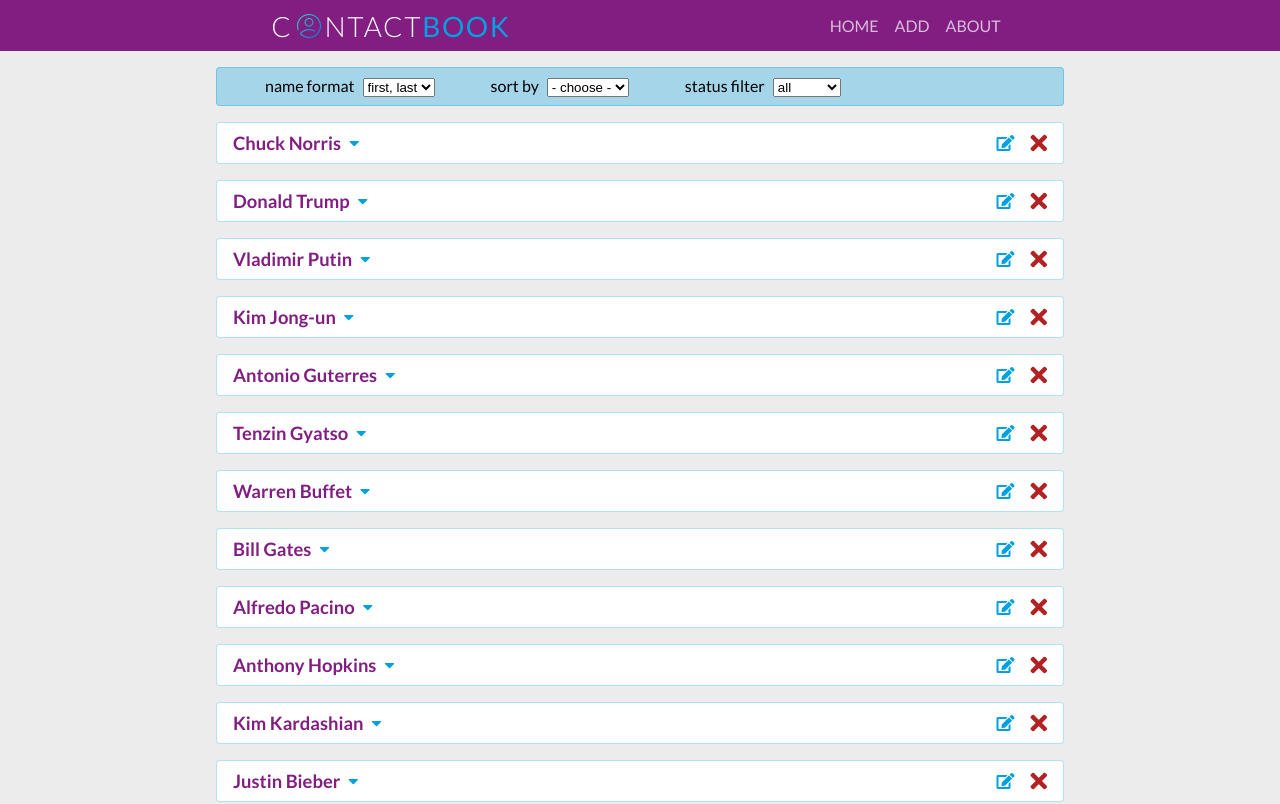
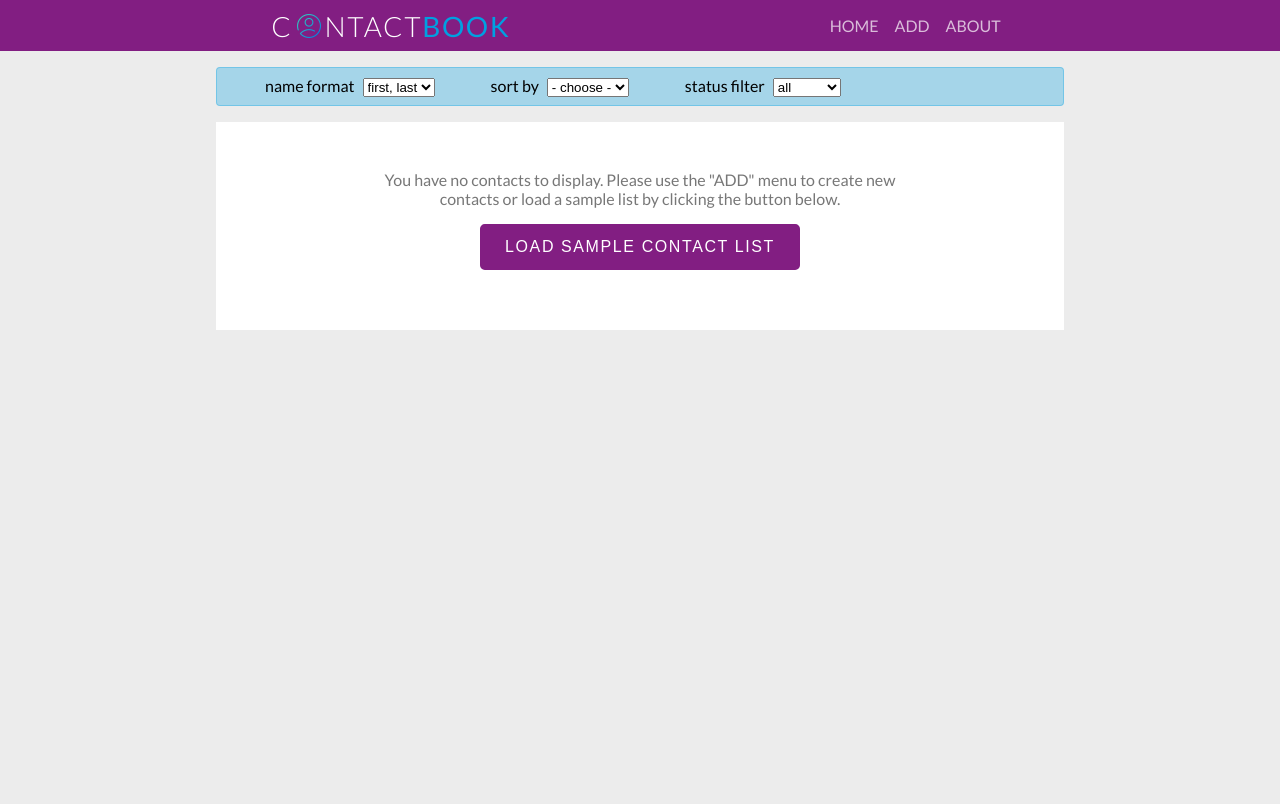
Before and after one commit to dandybytes/contact-book, a React (Create React App) app: page /contacts in a window 1280 px wide. Shown: the top 804 px of the page. Built offline with nearby package versions, Linux system fonts and the light colour scheme.

Commit message:
created 'empty list' message & 'display sample list' button

```diff
--- a/src/components/ContactList.css
+++ b/src/components/ContactList.css
@@ -3,3 +3,27 @@
   margin: 0;
   padding: 0;
 }
+
+.no-contacts {
+  height: 13rem;
+  background-color: white;
+  padding: 2rem;
+  text-align: center;
+}
+
+.no-contacts-message {
+  display: inline-block;
+  min-width: 20rem;
+  width: 70%;
+  text-align: center;
+  color: #777;
+}
+
+.load-default-conctacts-button {
+  display: block;
+  width: 20rem;
+  margin: 0 auto;
+  border: 2px solid var(--color-1);
+  border-radius: 0.3rem;
+  font-weight: 400;
+}
--- a/src/components/ContactList.js
+++ b/src/components/ContactList.js
@@ -6,6 +6,8 @@ import SettingsBar from "./SettingsBar";
 import ContactItem from "./ContactItem";
 
 class ContactList extends Component {
+  // uses the raw list of available contacts and...
+  // ...returns a filtered and sorted list of contacts ready to display
   processContacts = () => {
     const { statusFilter } = this.props.settings;
     let contacts = [];
@@ -29,24 +31,33 @@ class ContactList extends Component {
     return contacts || [];
   };
 
-  componentDidMount() {
-    if (this.props.contacts.contacts.length === 0) {
-      this.props.loadDefaultContacts();
-    }
-  }
-
   render() {
-    console.log(this.props);
     const contacts =
       this.props.contacts.contacts.length > 0 ? this.processContacts() : [];
     return (
       <React.Fragment>
         <SettingsBar />
-        <ul className="contact-list">
-          {contacts.map(contact => (
-            <ContactItem key={contact.id} contact={contact} />
-          ))}
-        </ul>
+        {contacts.length > 0 ? (
+          <ul className="contact-list">
+            {contacts.map(contact => (
+              <ContactItem key={contact.id} contact={contact} />
+            ))}
+          </ul>
+        ) : (
+          <div className="no-contacts">
+            <p className="no-contacts-message">
+              You have no contacts to display. Please use the "ADD" menu to
+              create new contacts or load a sample list by clicking the button
+              below.{" "}
+            </p>
+            <button
+              className="load-default-conctacts-button"
+              onClick={this.props.loadDefaultContacts}
+            >
+              load sample contact list
+            </button>
+          </div>
+        )}
       </React.Fragment>
     );
   }
--- a/src/components/Logo.js
+++ b/src/components/Logo.js
@@ -5,7 +5,7 @@ import "./Logo.css";
 const Logo = () => {
   return (
     <div className="logo">
-      <Link className="logo-link" to="/contacts">
+      <Link className="logo-link" to="/">
         <h1 className="logo-title">
           <span className="logo-title-1 a">C</span>
           <img
```
